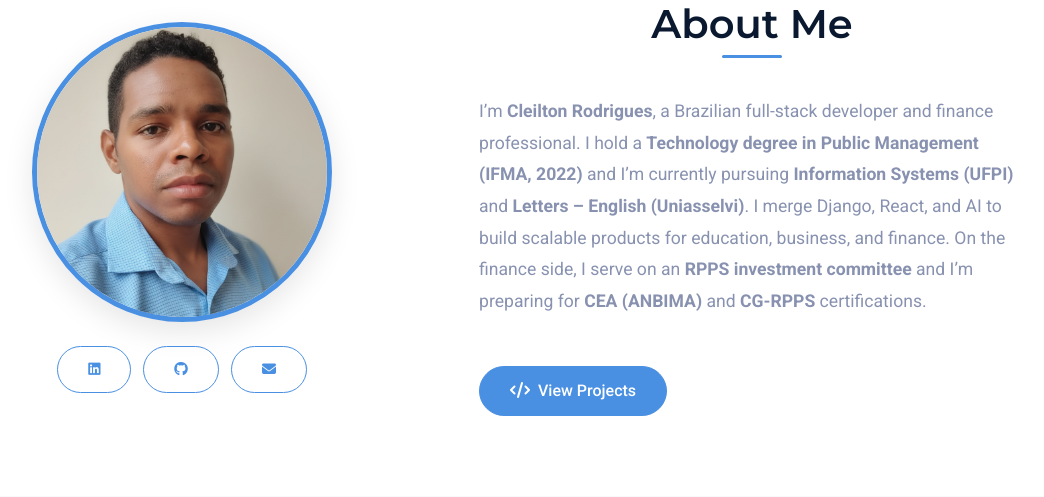
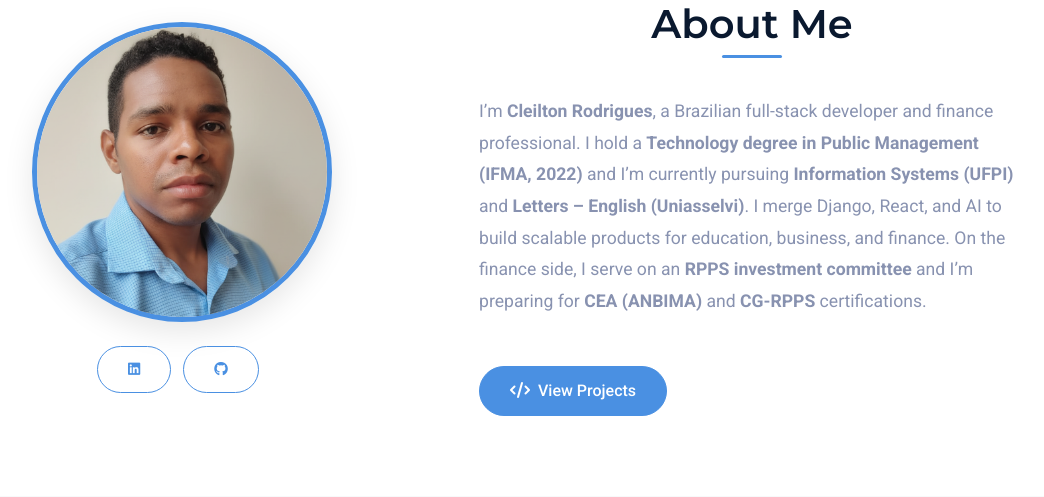
Before and after one commit to cleiltonrodriguesofc/portfolio_cleilton, a Django app: page /sobre/ in a window 1280 px wide. Shown: the part 156-653 px from the top of the page, without its empty margins (173-1217 px from the left). Run offline with Django 5.2, Linux system fonts and the light colour scheme.

Commit message:
Update url

```diff
--- a/core/templates/base.html
+++ b/core/templates/base.html
@@ -76,15 +76,13 @@
                 </div>
                 <div class="col-md-6 text-md-end">
                     <div class="social-links">
-                        <a href="#" class="text-light me-3" title="LinkedIn">
+                        <a href="https://www.linkedin.com/in/cleilton-rodrigues-1347551a5/" class="text-light me-3" title="LinkedIn">
                             <i class="fab fa-linkedin fa-lg"></i>
                         </a>
-                        <a href="#" class="text-light me-3" title="GitHub">
+                        <a href="https://github.com/cleiltonrodriguesofc" class="text-light me-3" title="GitHub">
                             <i class="fab fa-github fa-lg"></i>
                         </a>
-                        <a href="{% url 'contact:contact' %}" class="text-light" title="Email">
-                            <i class="fas fa-envelope fa-lg"></i>
-                        </a>
+
                     </div>
                     <p class="mb-0 mt-2">
                         <small>&copy; {% now "Y" %} Cleilton. Todos os direitos reservados.</small>
--- a/core/templates/core/about.html
+++ b/core/templates/core/about.html
@@ -12,14 +12,11 @@
       <div class="col-lg-6 text-center">
         <img src="{% static 'img/PERFIL.png' %}" alt="Cleilton's Profile" class="profile-image mb-4 fade-in-up">
         <div class="social-links-hero">
-          <a href="https://linkedin.com/in/cleiltonrodriguesofc" class="btn btn-outline-primary btn-sm me-2" title="LinkedIn">
+          <a href="https://www.linkedin.com/in/cleilton-rodrigues-1347551a5/" class="btn btn-outline-primary btn-sm me-2" title="LinkedIn">
             <i class="fab fa-linkedin"></i>
           </a>
           <a href="https://github.com/cleiltonrodriguesofc" class="btn btn-outline-primary btn-sm me-2" title="GitHub">
             <i class="fab fa-github"></i>
-          </a>
-          <a href="{% url 'contact:contact' %}" class="btn btn-outline-primary btn-sm" title="Email">
-            <i class="fas fa-envelope"></i>
           </a>
         </div>
       </div>
--- a/core/templates/core/home.html
+++ b/core/templates/core/home.html
@@ -31,7 +31,7 @@
             <i class="fas fa-map-marker-alt me-2"></i>Brazil
           </p>
           <div class="social-links-hero">
-            <a href="https://www.linkedin.com/in/cleiltonrodriguesofc" class="btn btn-outline-primary btn-sm me-2" title="LinkedIn">
+            <a href="https://www.linkedin.com/in/cleilton-rodrigues-1347551a5/" class="btn btn-outline-primary btn-sm me-2" title="LinkedIn">
               <i class="fab fa-linkedin"></i>
             </a>
             <a href="https://github.com/cleiltonrodriguesofc" class="btn btn-outline-primary btn-sm me-2" title="GitHub">
```
